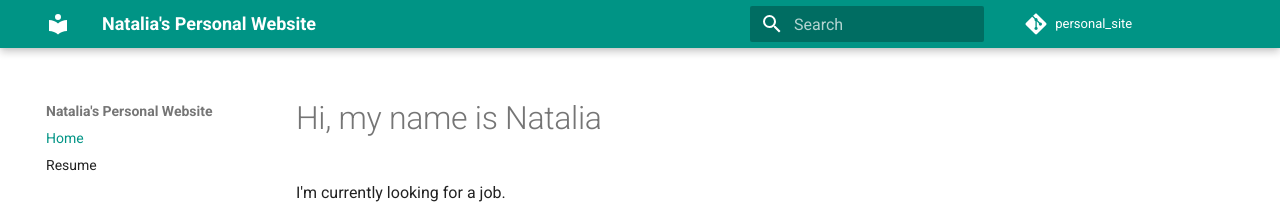
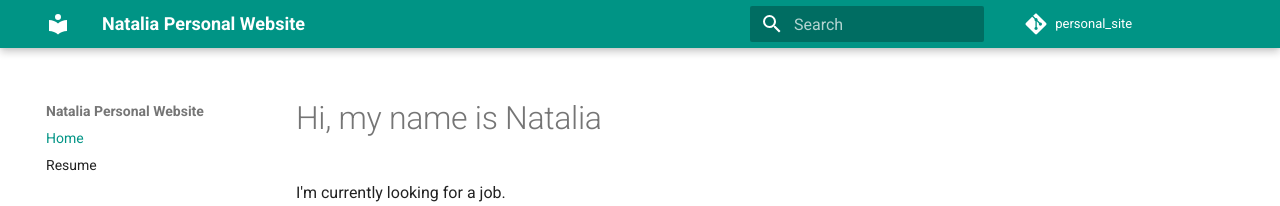
Before and after one commit to Contranata/personal_site, an MkDocs documentation site: the page built from doc/homepage.md, in a window 1280 px wide. Shown: the top 206 px of the page. Built offline with MkDocs 1.6.1 and Material for MkDocs 9.7.7, drawn with Linux system fonts in a browser that asks for light colours; comment, search, counter and statistics services are not loaded; part of the change alters nothing that is shown.

```diff
--- a/mkdocs.yml
+++ b/mkdocs.yml
@@ -1,5 +1,5 @@
-site_name: "Natalia's Personal Website"
-site_url: http://contranata.github.io/personal_website/
+site_name: Natalia Personal Website
+site_url: https://contranata.github.io/personal_site/
 repo_name: personal_site
 repo_url: https://github.com/Contranata/personal_site/
 edit_uri: ""
```
